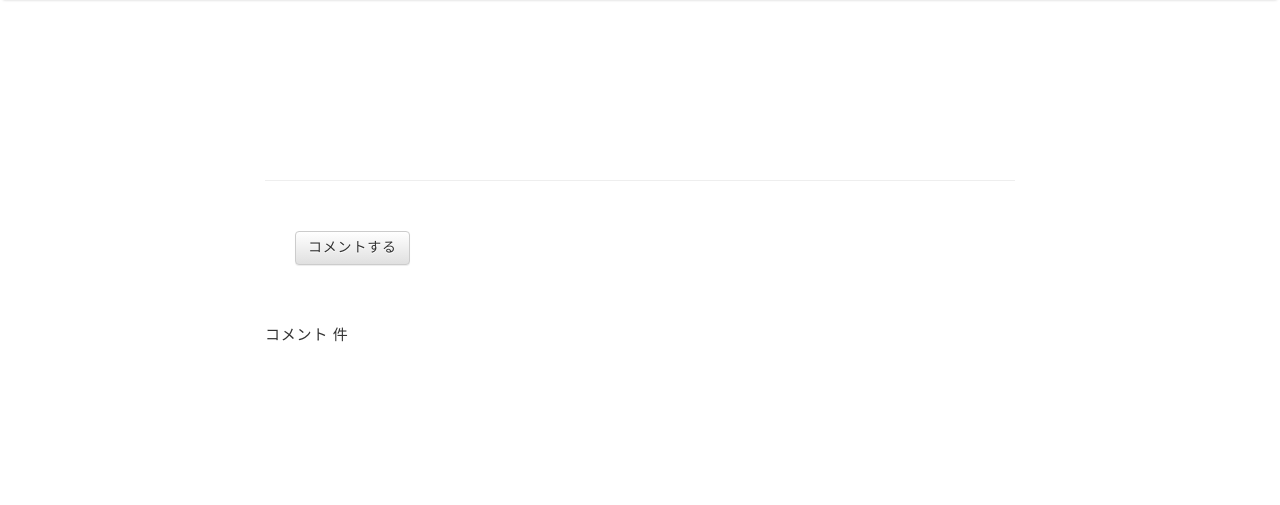
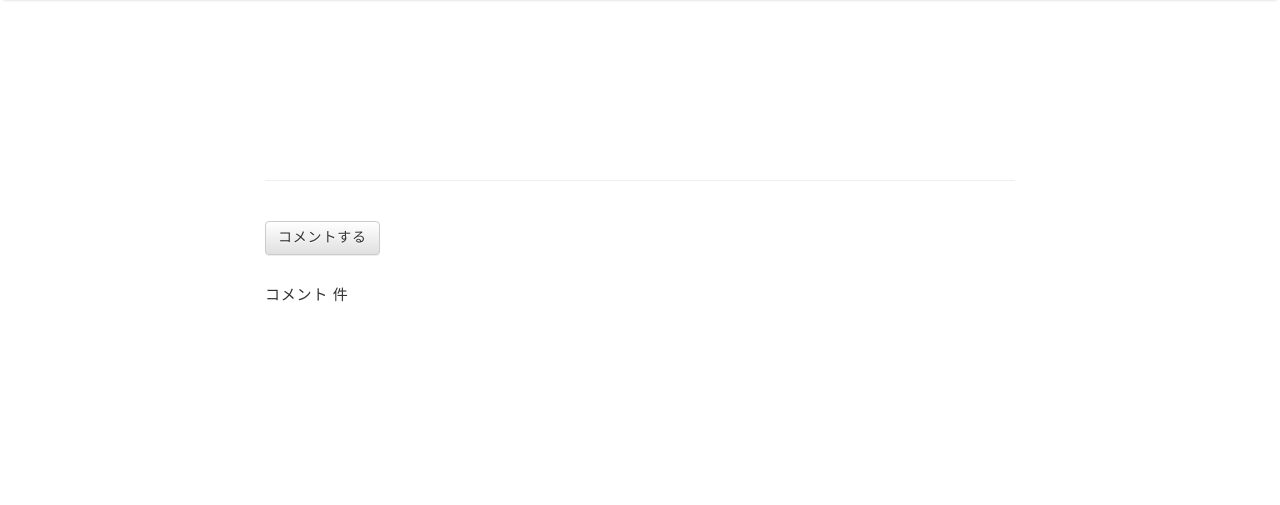
Before and after one commit to Nakagaki-Yuto/Portfolio, a Django app: template blog/templates/blog/post_detail.html in a window 1280 px wide. Shown: the part 50-555 px from the top of the page. Run offline with Django 3.2, Linux system fonts and the light colour scheme; the template is opened without the code that fills it, so the values that code supplies are empty; some libraries are stand-ins or nearby versions.

Commit message:
edit css

```diff
--- a/blog/static/css/blog.css
+++ b/blog/static/css/blog.css
@@ -271,7 +271,7 @@ img {
 }
 
 .comment > .btn {
-  margin: 30px;
+  margin-top: 20px;
 }
 
 .comment > p {
```
